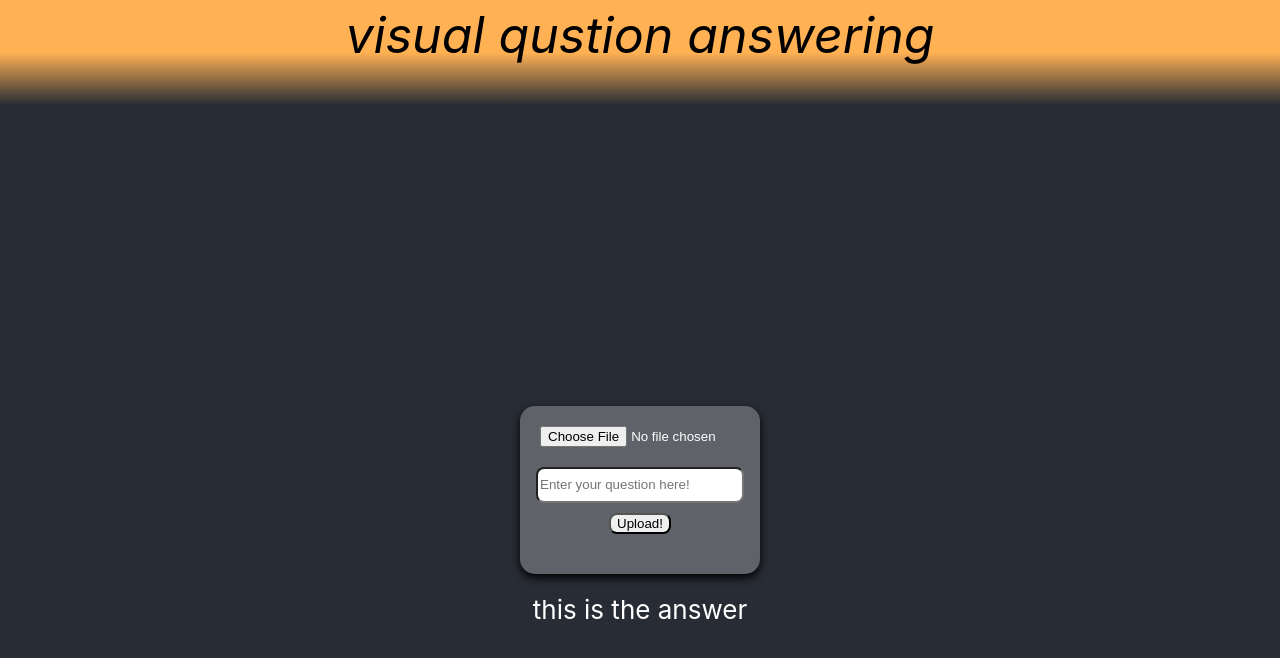
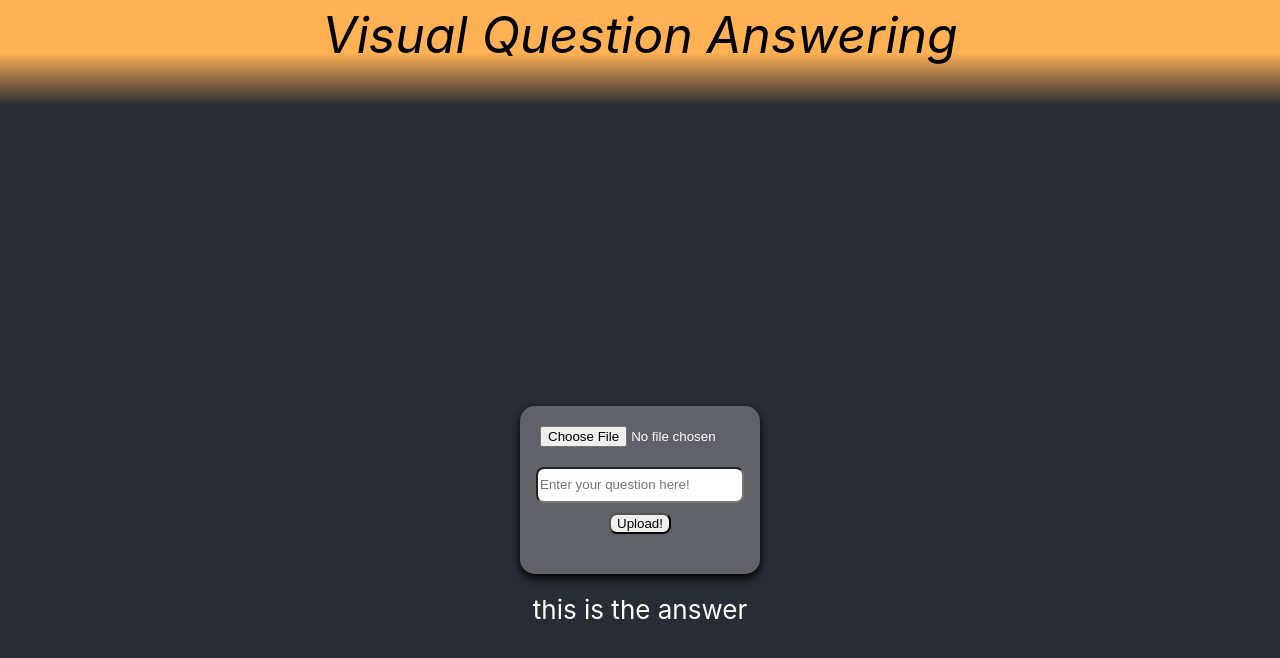
Before and after one commit to Morteza-Kazemi/VQA-website, a React (Create React App) app in the folder client/: page / in a window 1280 px wide. Shown: the top 658 px of the page. Built offline with nearby package versions, Linux system fonts and the light colour scheme.

Commit message:
refactor

```diff
--- a/client/package.json
+++ b/client/package.json
@@ -10,6 +10,7 @@
     "react": "^18.2.0",
     "react-dom": "^18.2.0",
     "react-scripts": "5.0.1",
+    "socket.io-client": "^4.5.1",
     "web-vitals": "^2.1.4"
   },
   "scripts": {
--- a/client/src/App.css
+++ b/client/src/App.css
@@ -11,14 +11,3 @@
   font-size: calc(10px + 2vmin);
   color: white;
 }
-
-.App-navbar {
-  background-image: linear-gradient(#ffb153,#ffb153, #282c34);
-  /*background-color: #ffb153; !*#90B0FF*!*/
-  backdrop-filter: ;
-  font-size: 50px;
-  font-style: italic;
-  display: flex;
-  justify-content: center;
-  padding: 5px 0 40px;
-}
--- a/client/src/App.js
+++ b/client/src/App.js
@@ -1,18 +1,14 @@
 import './App.css';
-import UploadSection from './UploadSection'
+import MainCard from './components/MainCard/MainCard'
+import Navbar from "./components/Navbar/Navbar";
 
 function App() {
   return (
     <div className="App">
-        <div className="App-navbar">
-            visual qustion answering
-        </div>
+        <Navbar/>
 
         <header className="App-body">
-          <div className="upload-section">
-              <UploadSection/>
-              {/*<input type="file"/>*/}
-          </div>
+          <MainCard/>
 
           <div className="answer-section">
               this is the answer
--- a/client/src/Main-card.css
+++ b/client/src/components/MainCard/Main-card.css
@@ -1,13 +1,8 @@
 .main-card{
-
     padding: 20px;
     display: flex;
     flex-direction: column;
     align-items: center;
-    /*justify-content: center;*/
-
-    /*width: 500px;*/
-    /*height: 500px;*/
     margin: 20px;
     box-shadow: 0 4px 8px 0 rgba(0,0,0,1);
     background-color: rgba(255, 255, 255, 0.253);
@@ -19,22 +14,11 @@
 }
 
 .main-card .file-input{
-    /*content: "choose an image";*/
-    /*border: 1px solid #999;*/
     width: 200px;
-}
-
-.main-card .file-input::-webkit-file-upload-button {
-    /*visibility: hidden;*/
 }
 
 .main-card img {
     max-width: 100%;
-}
-
-.main-card .image-frame {
-    /*width: 80%;*/
-    /*height: 80%;*/
 }
 
 .main-card .question-input {
--- a/client/src/UploadSection.js
+++ b/client/src/components/MainCard/MainCard.js
@@ -1,8 +1,8 @@
 import axios from 'axios';
-import React, {Component, useState} from 'react';
+import React, {useState} from 'react';
 import './Main-card.css'
 
-const UploadSection = () => {
+const MainCard = () => {
 
     const [selectedFile, setSelectedFile] = useState(null); // Initially, no file is selected
     const [inputQuestion, setInputQuestion] = useState("");
@@ -14,7 +14,7 @@ const UploadSection = () => {
             {fileData(selectedFile)}
             <input className="question-input" type="text" placeholder="Enter your question here!"
                    onChange={ (event)=> setInputQuestion(event.target.value) }
-            /> {/*//todo check this!*/}
+            />
 
             <button className="upload-button" onClick={() => onFileUpload(setErrorTxt, selectedFile, inputQuestion)}>
                 Upload!
@@ -51,7 +51,7 @@ const onFileUpload = (setErrorTxt, selectedFile, inputQuestion) => { // On file
 const fileData = (selectedFile) => {
     if (selectedFile) {
         return (
-            <div className="image-frame">
+            <div>
                 <img src={URL.createObjectURL(selectedFile)} alt="alt text!"/>
                 {/*<p>File Type: {this.state.selectedFile.type}</p>*/}
             </div>
@@ -62,4 +62,4 @@ const fileData = (selectedFile) => {
 };
 
 
-export default UploadSection;
+export default MainCard;
--- /dev/null
+++ b/client/src/components/Navbar/Navbar.css
@@ -0,0 +1,10 @@
+.App-navbar {
+    background-image: linear-gradient(#ffb153,#ffb153, #282c34);
+    /*background-color: #ffb153; !*#90B0FF*!*/
+    backdrop-filter: ;
+    font-size: 50px;
+    font-style: italic;
+    display: flex;
+    justify-content: center;
+    padding: 5px 0 40px;
+}
--- /dev/null
+++ b/client/src/components/Navbar/Navbar.js
@@ -0,0 +1,10 @@
+import "./Navbar.css"
+
+function Navbar() {
+    return (
+        <div className="App-navbar">
+            Visual Question Answering
+        </div>
+    );
+}
+export default Navbar;
```
Also changed, not shown: client/src/logo.svg (deleted), 1 other file (tests, documents, lock files or other folders).
